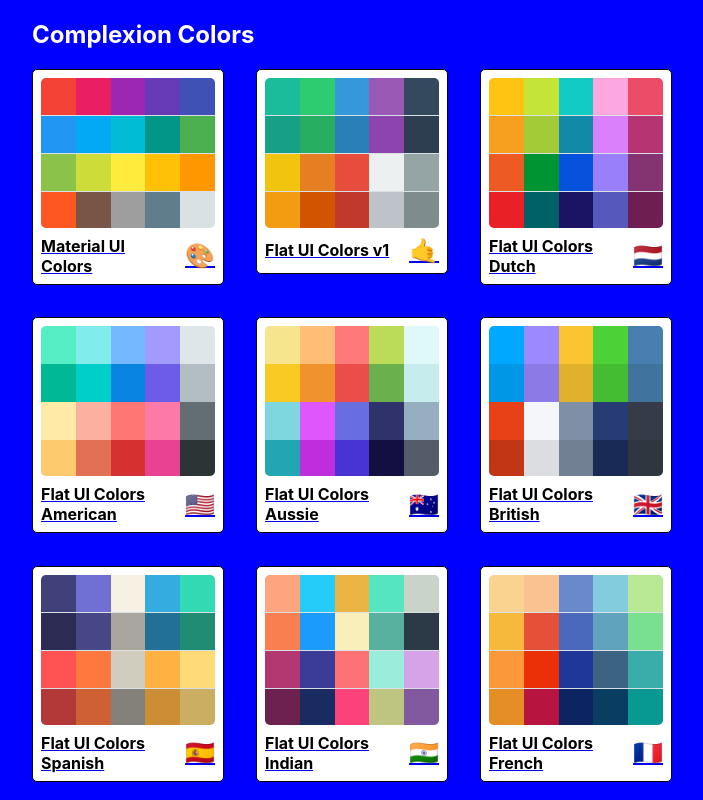
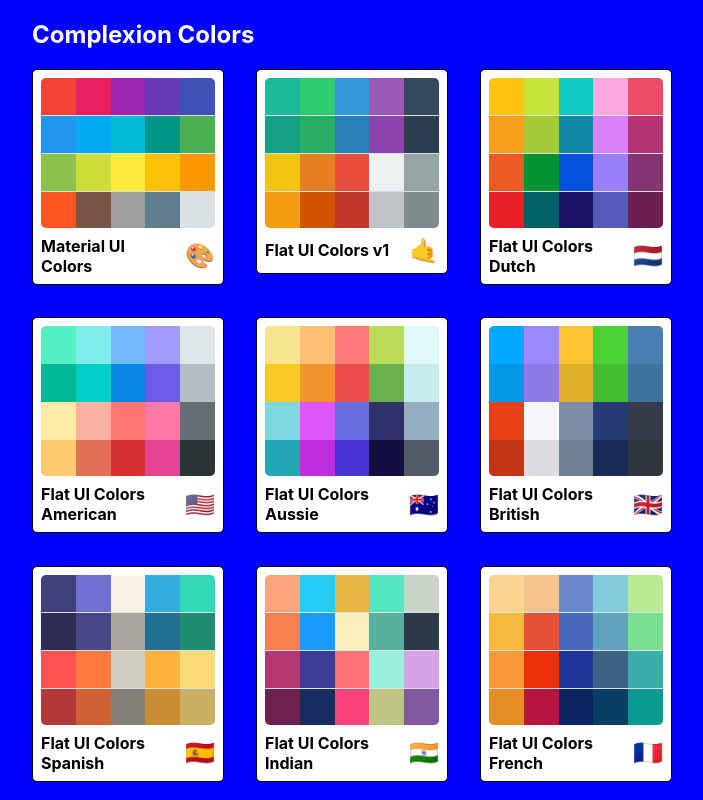
Before and after one commit to carlomunguia/complexion, a React (Create React App) app in the folder complexion/: page / in a window 1280 px wide. Shown: the whole page, without its empty margins (288-991 px from the left). Built offline with nearby package versions, Linux system fonts and the light colour scheme.

Commit message:
Complexion 13
created a non anchored Link component to navigate between all mini palettes

```diff
--- a/complexion/src/PaletteList.js
+++ b/complexion/src/PaletteList.js
@@ -34,6 +34,9 @@
 };
 
 class PaletteList extends Component {
+  goToPalette(id) {
+    this.props.history.push(`/palette/${id}`);
+  }
   render() {
     const { palettes, classes } = this.props;
     return (
@@ -44,8 +47,15 @@
           </nav>
           <div className={classes.palettes}>
             {palettes.map((palette) => (
-              <Link to={`/palette/${palette.id}`} key={palette.id}>
-                <MiniPalette {...palette} />
+              <Link
+                to={`/palette/${palette.id}`}
+                key={palette.id}
+                style={{ textDecoration: "none" }}
+              >
+                <MiniPalette
+                  {...palette}
+                  handleClick={() => this.goToPalette(palette.id)}
+                />
               </Link>
             ))}
           </div>
```
